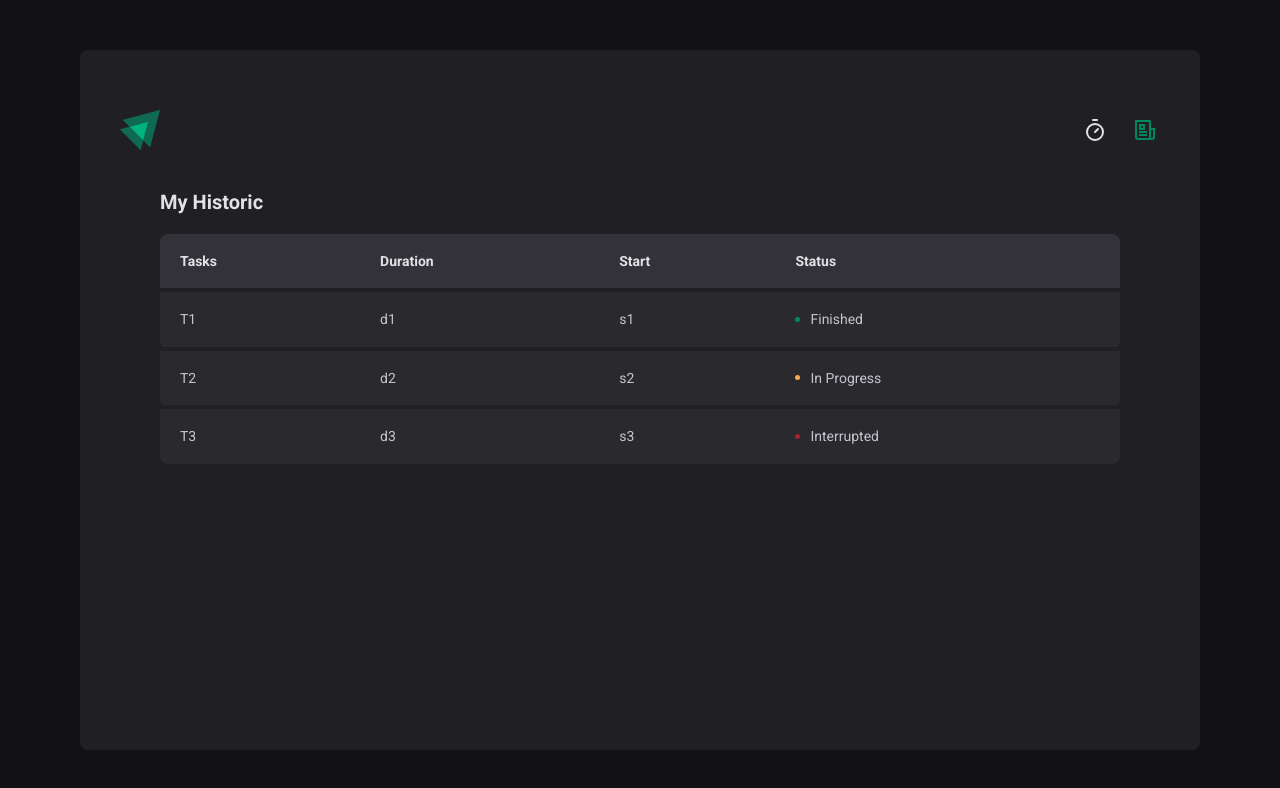
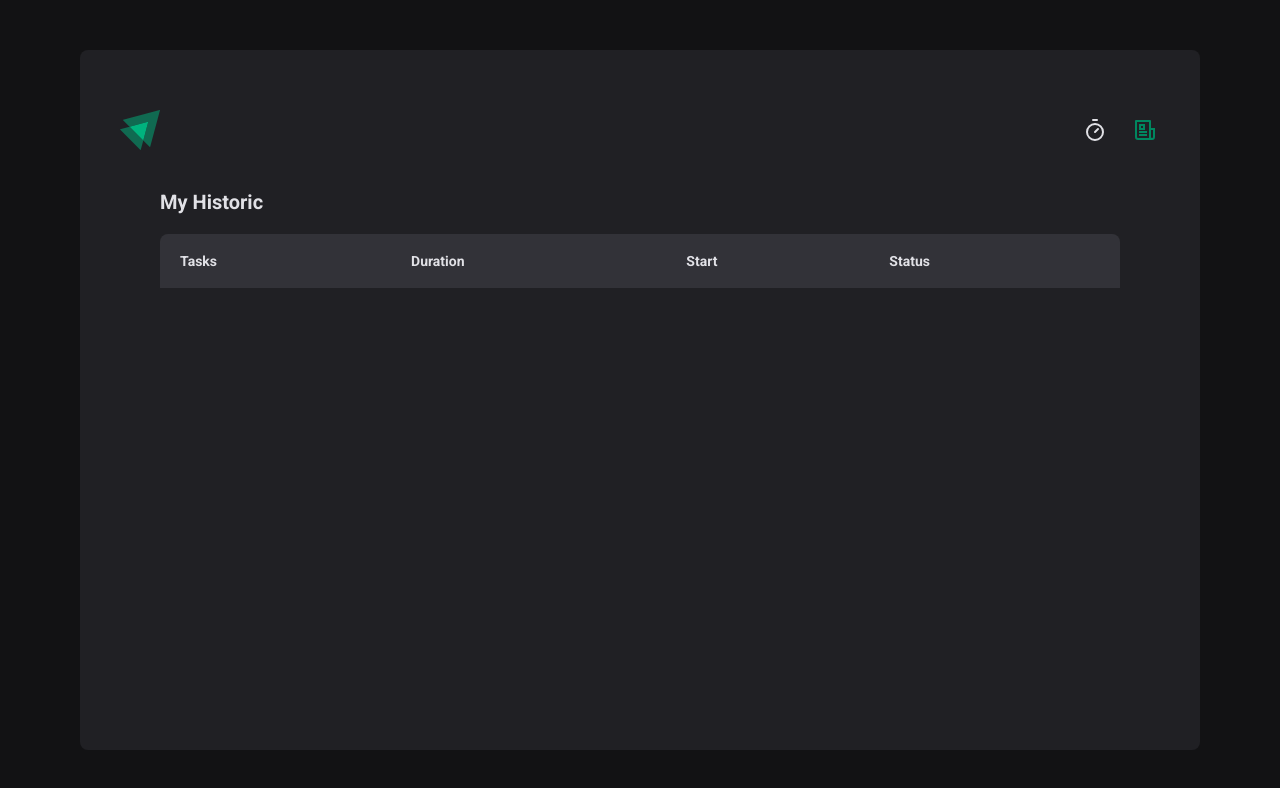
Before and after one commit to Prattiz/Timer, a React (Vite) app: page /history in a window 1280 px wide. Shown: the top 788 px of the page. Built offline with nearby package versions, Linux system fonts and the light colour scheme.

Commit message:
UPDATE HISTORY

```diff
--- a/src/pages/History/History.tsx
+++ b/src/pages/History/History.tsx
@@ -1,9 +1,12 @@
-import {
-    Container, HistoryList, Status
-} from "./history.styles";
+import { Container, HistoryList, Status} from "./history.styles";
+import { useContext } from "react";
+import { CyclesContext } from "../../context/CycleContext";
+import { formatDistanceToNow } from "date-fns"
 
 
 export function History(){
+
+    const { cycle } = useContext(CyclesContext)
     return(
         <Container>
             <h1>My Historic</h1>
@@ -20,24 +23,28 @@ export function History(){
                     </thead>
 
                     <tbody>
-                        <tr>
-                            <td>T1</td>
-                            <td>d1</td>
-                            <td>s1</td>
-                            <td><Status $statusColor="green">Finished</Status></td>
-                        </tr>
-                        <tr>
-                            <td>T2</td>
-                            <td>d2</td>
-                            <td>s2</td>
-                            <td><Status $statusColor="yellow">In Progress</Status></td>
-                        </tr>
-                        <tr>
-                            <td>T3</td>
-                            <td>d3</td>
-                            <td>s3</td>
-                            <td><Status $statusColor="red">Interrupted</Status></td>
-                        </tr>
+                        {
+                        cycle.map(cycle => {
+                            return(
+                                 <tr key={cycle.id}>
+                                     <td>{cycle.task}</td>
+                                     <td>{cycle.minutesAmount}</td>
+                                    <td>{formatDistanceToNow(cycle.startTime, {addSuffix: true})}</td>
+                                    <td>
+                                        {cycle.finishedDate && <Status $statusColor="green">Finished</Status>}
+
+                                        {cycle.interruptedDate && <Status $statusColor="red">Interupted</Status>}
+
+                                        {!cycle.interruptedDate
+                                        &&
+                                        !cycle.finishedDate
+                                        &&
+                                        <Status $statusColor="yellow">Working...</Status>}
+                                    </td>
+                                </tr>
+                            )
+                        })
+                        }
                     </tbody>
                 </table>
             </HistoryList>
--- a/src/pages/Home/App.tsx
+++ b/src/pages/Home/App.tsx
@@ -46,9 +46,9 @@ export function Home() {
 
           <FormProvider {...newCycleForm}>
             <NewCycleForm/>
-          </FormProvider>
+
+            </FormProvider>
           <CountDown/>
-
 
         {
         activeCycle ?
```
